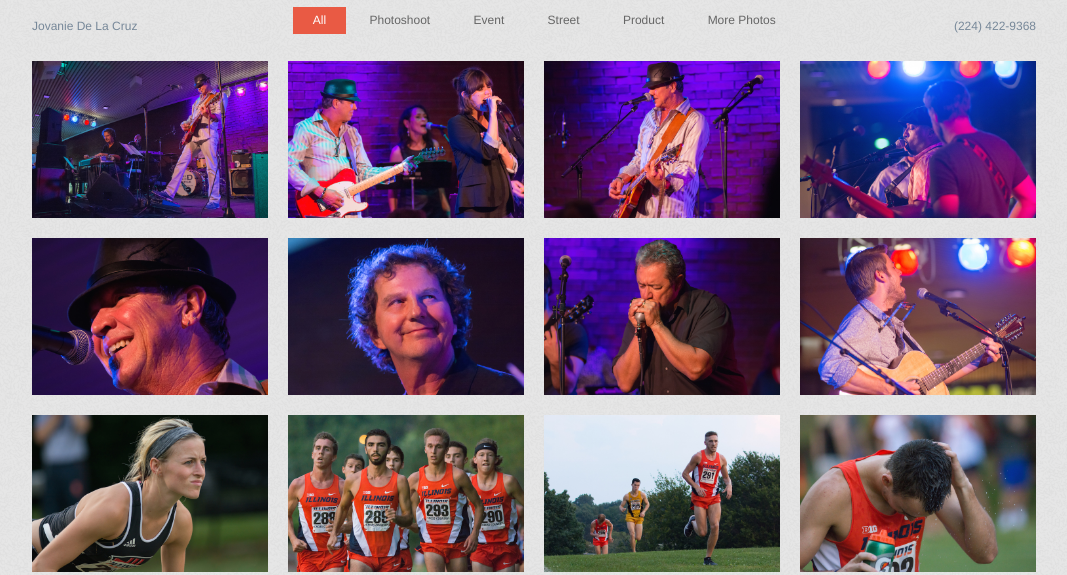
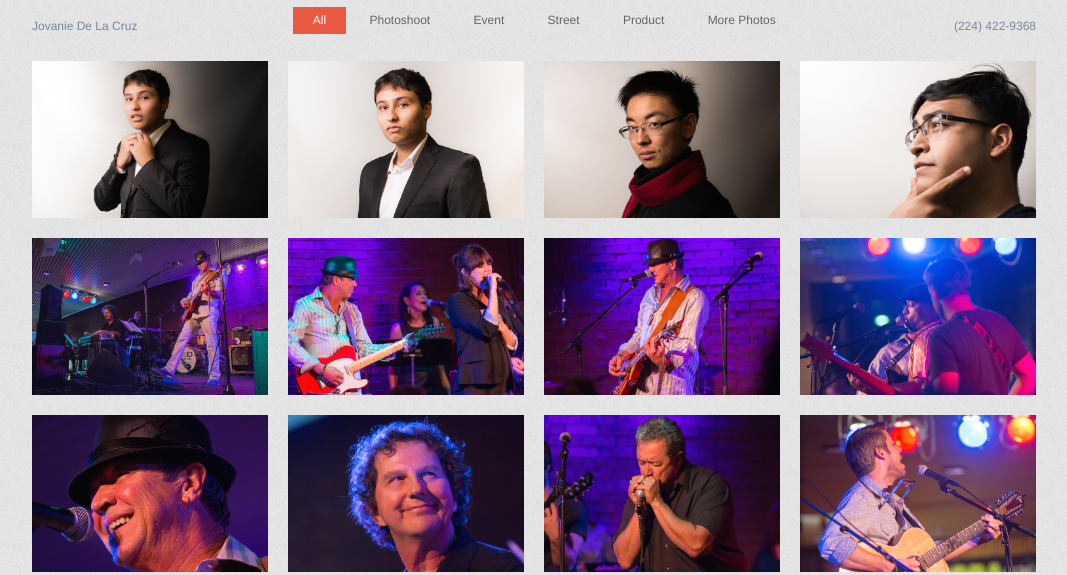
Before and after one commit to jovanie/jov.photo, a plain HTML site: page index.html in a window 1280 px wide. Shown: the part 158-733 px from the top of the page, without its empty margins (106-1173 px from the left). Drawn offline with Linux system fonts and the light colour scheme.

Commit message:
Raghav's Photoshoot

```diff
--- a/index.html
+++ b/index.html
@@ -122,6 +122,57 @@
         </div>
 
         <div id="portfoliolist">
+        	<div class="portfolio ps" data-cat="ps">
+				<div class="portfolio-wrapper">
+					<a href="img/portfolios/rg1.jpg" data-lightbox="1" data-title="aghav's Photoshoot | UIUC"><img src="img/portfolios/s/rg1.jpg" alt="" /></a>
+					<div class="label">
+						<div class="label-text">
+							<a class="text-title">Raghav's Photoshoot | UIUC</a>
+							<span class="text-category">Photo Shoot</span>
+						</div>
+						<div class="label-bg"></div>
+					</div>
+				</div>
+			</div>
+
+			<div class="portfolio ps" data-cat="ps">
+				<div class="portfolio-wrapper">
+					<a href="img/portfolios/rg2.jpg" data-lightbox="1" data-title="aghav's Photoshoot | UIUC"><img src="img/portfolios/s/rg2.jpg" alt="" /></a>
+					<div class="label">
+						<div class="label-text">
+							<a class="text-title">Raghav's Photoshoot | UIUC</a>
+							<span class="text-category">Photo Shoot</span>
+						</div>
+						<div class="label-bg"></div>
+					</div>
+				</div>
+			</div>
+
+			<div class="portfolio ps" data-cat="ps">
+				<div class="portfolio-wrapper">
+					<a href="img/portfolios/rg3.jpg" data-lightbox="1" data-title="aghav's Photoshoot | UIUC"><img src="img/portfolios/s/rg3.jpg" alt="" /></a>
+					<div class="label">
+						<div class="label-text">
+							<a class="text-title">Raghav's Photoshoot | UIUC</a>
+							<span class="text-category">Photo Shoot</span>
+						</div>
+						<div class="label-bg"></div>
+					</div>
+				</div>
+			</div>
+
+        	<div class="portfolio ps" data-cat="ps">
+				<div class="portfolio-wrapper">
+					<a href="img/portfolios/rg4.jpg" data-lightbox="1" data-title="aghav's Photoshoot | UIUC"><img src="img/portfolios/s/rg4.jpg" alt="" /></a>
+					<div class="label">
+						<div class="label-text">
+							<a class="text-title">Raghav's Photoshoot | UIUC</a>
+							<span class="text-category">Photo Shoot</span>
+						</div>
+						<div class="label-bg"></div>
+					</div>
+				</div>
+			</div>
 
         	<div class="portfolio event" data-cat="event">
 				<div class="portfolio-wrapper">
```
Also changed, not shown: img/portfolios/rg1.jpg (added), img/portfolios/rg2.jpg (added), img/portfolios/rg3.jpg (added), img/portfolios/rg4.jpg (added), img/portfolios/s/rg1.jpg (added), img/portfolios/s/rg2.jpg (added), img/portfolios/s/rg3.jpg (added), img/portfolios/s/rg4.jpg (added), 3 other files.
